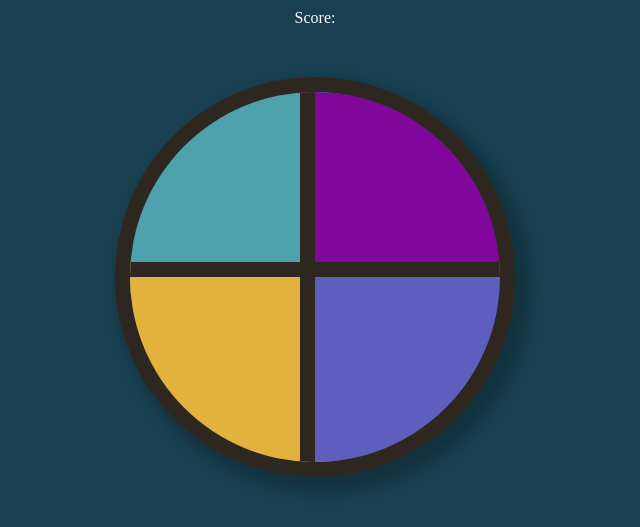
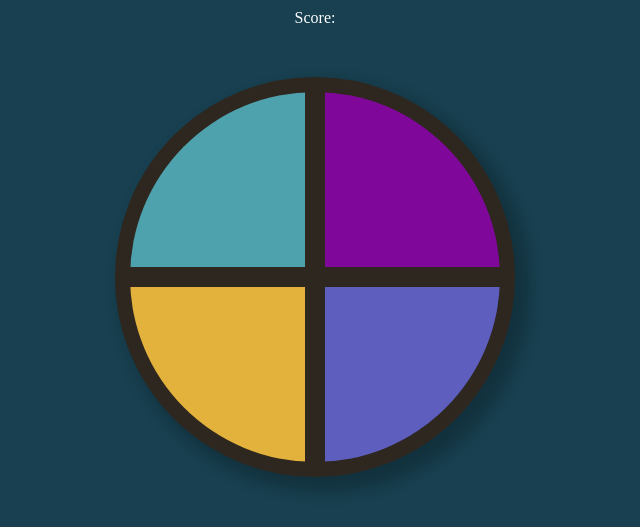
Before and after one commit to athiras-hub/Monkey-do, a plain HTML site: page index.html in a window 1280 px wide. Shown: the part 201-728 px from the top of the page, without its empty margins (325-965 px from the left). Drawn offline with Linux system fonts and the light colour scheme.

Commit message:
Fixed the CSS so that the sapce between the buttons does not glow

```diff
--- a/style.css
+++ b/style.css
@@ -51,37 +51,40 @@ h1{
     position: relative;
     overflow: hidden;
     box-shadow: 10px 10px 15px 5px rgba(0, 0, 0, 0.226);
+    background-color: var(--base);
 }
 
 .container > button{
-    box-sizing: content-box;
     position: absolute;
-    height: 200px;
+    height: calc(50% - 10px);
     aspect-ratio: 1/1;
-    border: 15px solid var(--base);
-    transform: translate(-15px, -15px);
+    border: 10px solid transparent;
 
 }
 
 .green{
     background-color: var(--green);
+    border-radius: 100% 0% 70% 30% / 100% 100% 0% 0% ;
 }
 
 
 .yellow{
     background-color: var(--yellow);
-    top:50%;
+    top:calc(50% + 10px);
+    border-radius: 0% 100% 0% 100% / 0% 0% 100% 100% ;
 }
 
 .magenta{
     background-color: var(--magenta);
-    left:50%;
+    left:calc(50% + 10px);
+    border-radius: 0% 100% 100% 0% / 0% 100% 0% 100%;
 }
 
 .blue{
     background-color: var(--blue);
-    top:50%;
-    left:50%;
+    top:calc(50% + 10px);
+    left:calc(50% + 10px);
+    border-radius:0% 100% 100% 0% / 0% 0% 100% 100% ;
 }
 
 .pressed{
```
